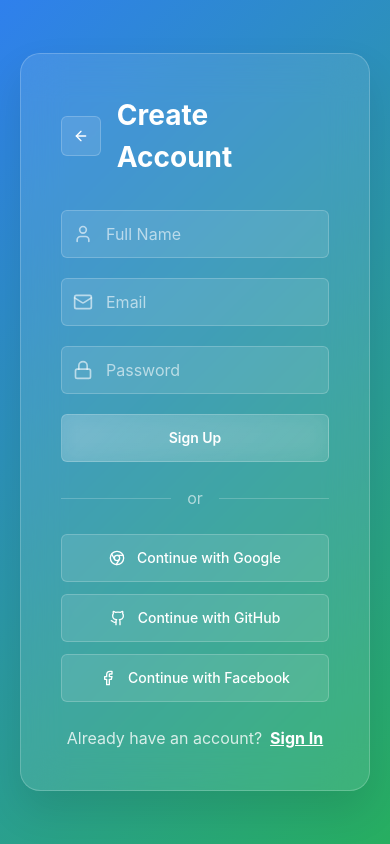
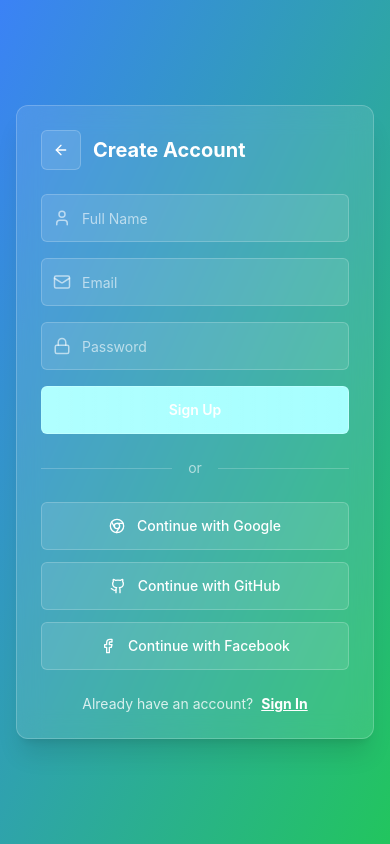
Before and after one commit to Kruthii02/live-task-share, a React (Vite) app: page /auth in a window 390 px wide. Both pictures are taken after a click on the button "Sign Up". Built offline with nearby package versions, Linux system fonts and the light colour scheme.

Commit message:
Fix: Implement mobile responsiveness
Adjust layouts, font sizes, and paddings for mobile and tablet devices. Use flexbox/grid and media queries to ensure proper scaling and alignment. Address potential scroll and overflow issues.

```diff
--- a/src/pages/Auth.tsx
+++ b/src/pages/Auth.tsx
@@ -57,230 +57,116 @@ const Auth = () => {
   };
 
   return (
-    <div style={{
-      minHeight: '100vh',
-      background: `linear-gradient(135deg, var(--primary-color) 0%, var(--accent-color) 100%)`,
-      display: 'flex',
-      alignItems: 'center',
-      justifyContent: 'center',
-      padding: '20px'
-    }}>
+    <div className="min-h-screen bg-gradient-to-br from-blue-500 to-green-500 flex items-center justify-center p-4 sm:p-6">
       <motion.div
         initial={{ opacity: 0, y: 20 }}
         animate={{ opacity: 1, y: 0 }}
         transition={{ duration: 0.5 }}
-        style={{
-          background: 'rgba(255, 255, 255, 0.1)',
-          backdropFilter: 'blur(20px)',
-          borderRadius: '20px',
-          padding: '40px',
-          width: '100%',
-          maxWidth: '400px',
-          boxShadow: '0 20px 40px rgba(0,0,0,0.1)',
-          border: '1px solid rgba(255,255,255,0.2)'
-        }}
+        className="bg-white/10 backdrop-blur-md rounded-xl sm:rounded-2xl p-6 sm:p-8 lg:p-10 w-full max-w-md shadow-xl border border-white/20"
       >
-        <div style={{ display: 'flex', alignItems: 'center', marginBottom: '32px' }}>
+        <div className="flex items-center mb-6 sm:mb-8">
           <Button
             variant="ghost"
             size="icon"
             onClick={() => navigate('/')}
-            style={{
-              background: 'rgba(255,255,255,0.1)',
-              border: '1px solid rgba(255,255,255,0.2)',
-              color: 'white',
-              marginRight: '16px'
-            }}
+            className="bg-white/10 border border-white/20 text-white mr-3 sm:mr-4 hover:bg-white/20 p-2"
           >
-            <ArrowLeft size={20} />
+            <ArrowLeft size={18} className="sm:w-5 sm:h-5" />
           </Button>
-          <h1 style={{
-            fontSize: '28px',
-            fontWeight: 'bold',
-            color: 'white',
-            margin: 0
-          }}>
+          <h1 className="text-xl sm:text-2xl lg:text-3xl font-bold text-white">
             {isLogin ? 'Welcome Back' : 'Create Account'}
           </h1>
         </div>
 
-        <form onSubmit={handleSubmit} style={{ display: 'flex', flexDirection: 'column', gap: '20px' }}>
+        <form onSubmit={handleSubmit} className="flex flex-col gap-4 sm:gap-5">
           {!isLogin && (
-            <div style={{ position: 'relative' }}>
-              <User size={20} style={{
-                position: 'absolute',
-                left: '12px',
-                top: '50%',
-                transform: 'translateY(-50%)',
-                color: 'rgba(255,255,255,0.6)'
-              }} />
+            <div className="relative">
+              <User size={18} className="absolute left-3 sm:left-4 top-1/2 transform -translate-y-1/2 text-white/60 sm:w-5 sm:h-5" />
               <Input
                 type="text"
                 placeholder="Full Name"
                 value={fullName}
                 onChange={(e) => setFullName(e.target.value)}
                 required={!isLogin}
-                style={{
-                  paddingLeft: '44px',
-                  background: 'rgba(255,255,255,0.1)',
-                  border: '1px solid rgba(255,255,255,0.2)',
-                  color: 'white',
-                  height: '48px'
-                }}
-                className="placeholder:text-white/60"
+                className="pl-10 sm:pl-12 bg-white/10 border border-white/20 text-white h-12 sm:h-14 text-sm sm:text-base placeholder:text-white/60 focus:border-white/40"
               />
             </div>
           )}
 
-          <div style={{ position: 'relative' }}>
-            <Mail size={20} style={{
-              position: 'absolute',
-              left: '12px',
-              top: '50%',
-              transform: 'translateY(-50%)',
-              color: 'rgba(255,255,255,0.6)'
-            }} />
+          <div className="relative">
+            <Mail size={18} className="absolute left-3 sm:left-4 top-1/2 transform -translate-y-1/2 text-white/60 sm:w-5 sm:h-5" />
             <Input
               type="email"
               placeholder="Email"
               value={email}
               onChange={(e) => setEmail(e.target.value)}
               required
-              style={{
-                paddingLeft: '44px',
-                background: 'rgba(255,255,255,0.1)',
-                border: '1px solid rgba(255,255,255,0.2)',
-                color: 'white',
-                height: '48px'
-              }}
-              className="placeholder:text-white/60"
+              className="pl-10 sm:pl-12 bg-white/10 border border-white/20 text-white h-12 sm:h-14 text-sm sm:text-base placeholder:text-white/60 focus:border-white/40"
             />
           </div>
 
-          <div style={{ position: 'relative' }}>
-            <Lock size={20} style={{
-              position: 'absolute',
-              left: '12px',
-              top: '50%',
-              transform: 'translateY(-50%)',
-              color: 'rgba(255,255,255,0.6)'
-            }} />
+          <div className="relative">
+            <Lock size={18} className="absolute left-3 sm:left-4 top-1/2 transform -translate-y-1/2 text-white/60 sm:w-5 sm:h-5" />
             <Input
               type="password"
               placeholder="Password"
               value={password}
               onChange={(e) => setPassword(e.target.value)}
               required
-              style={{
-                paddingLeft: '44px',
-                background: 'rgba(255,255,255,0.1)',
-                border: '1px solid rgba(255,255,255,0.2)',
-                color: 'white',
-                height: '48px'
-              }}
-              className="placeholder:text-white/60"
+              className="pl-10 sm:pl-12 bg-white/10 border border-white/20 text-white h-12 sm:h-14 text-sm sm:text-base placeholder:text-white/60 focus:border-white/40"
             />
           </div>
 
           <Button
             type="submit"
             disabled={loading}
-            style={{
-              background: 'linear-gradient(135deg, rgba(255,255,255,0.2), rgba(255,255,255,0.1))',
-              backdropFilter: 'blur(10px)',
-              border: '1px solid rgba(255,255,255,0.2)',
-              color: 'white',
-              height: '48px',
-              fontWeight: '600'
-            }}
+            className="bg-gradient-to-r from-white/20 to-white/10 backdrop-blur-sm border border-white/20 text-white h-12 sm:h-14 font-semibold text-sm sm:text-base hover:from-white/30 hover:to-white/20 disabled:opacity-50"
           >
             {loading ? 'Please wait...' : (isLogin ? 'Sign In' : 'Sign Up')}
           </Button>
         </form>
 
-        <div style={{
-          display: 'flex',
-          alignItems: 'center',
-          gap: '16px',
-          margin: '24px 0',
-          color: 'rgba(255,255,255,0.6)'
-        }}>
-          <div style={{ flex: 1, height: '1px', background: 'rgba(255,255,255,0.2)' }} />
+        <div className="flex items-center gap-4 my-6 text-white/60 text-sm sm:text-base">
+          <div className="flex-1 h-px bg-white/20" />
           <span>or</span>
-          <div style={{ flex: 1, height: '1px', background: 'rgba(255,255,255,0.2)' }} />
+          <div className="flex-1 h-px bg-white/20" />
         </div>
 
-        <div style={{ display: 'flex', flexDirection: 'column', gap: '12px' }}>
+        <div className="flex flex-col gap-3">
           <Button
             type="button"
             onClick={() => handleSocialLogin('google')}
-            style={{
-              background: 'rgba(255,255,255,0.1)',
-              border: '1px solid rgba(255,255,255,0.2)',
-              color: 'white',
-              height: '48px',
-              display: 'flex',
-              alignItems: 'center',
-              gap: '12px'
-            }}
+            className="bg-white/10 border border-white/20 text-white h-12 sm:h-14 flex items-center justify-center gap-3 hover:bg-white/20 text-sm sm:text-base"
           >
-            <Chrome size={20} />
+            <Chrome size={18} className="sm:w-5 sm:h-5" />
             Continue with Google
           </Button>
 
           <Button
             type="button"
             onClick={() => handleSocialLogin('github')}
-            style={{
-              background: 'rgba(255,255,255,0.1)',
-              border: '1px solid rgba(255,255,255,0.2)',
-              color: 'white',
-              height: '48px',
-              display: 'flex',
-              alignItems: 'center',
-              gap: '12px'
-            }}
+            className="bg-white/10 border border-white/20 text-white h-12 sm:h-14 flex items-center justify-center gap-3 hover:bg-white/20 text-sm sm:text-base"
           >
-            <Github size={20} />
+            <Github size={18} className="sm:w-5 sm:h-5" />
             Continue with GitHub
           </Button>
 
           <Button
             type="button"
             onClick={() => handleSocialLogin('facebook')}
-            style={{
-              background: 'rgba(255,255,255,0.1)',
-              border: '1px solid rgba(255,255,255,0.2)',
-              color: 'white',
-              height: '48px',
-              display: 'flex',
-              alignItems: 'center',
-              gap: '12px'
-            }}
+            className="bg-white/10 border border-white/20 text-white h-12 sm:h-14 flex items-center justify-center gap-3 hover:bg-white/20 text-sm sm:text-base"
           >
-            <Facebook size={20} />
+            <Facebook size={18} className="sm:w-5 sm:h-5" />
             Continue with Facebook
           </Button>
         </div>
 
-        <p style={{
-          textAlign: 'center',
-          marginTop: '24px',
-          color: 'rgba(255,255,255,0.8)'
-        }}>
+        <p className="text-center mt-6 text-white/80 text-sm sm:text-base">
           {isLogin ? "Don't have an account?" : "Already have an account?"}
           <button
             type="button"
             onClick={() => setIsLogin(!isLogin)}
-            style={{
-              background: 'none',
-              border: 'none',
-              color: 'white',
-              fontWeight: 'bold',
-              marginLeft: '8px',
-              cursor: 'pointer',
-              textDecoration: 'underline'
-            }}
+            className="bg-none border-none text-white font-bold ml-2 cursor-pointer underline hover:text-white/90"
           >
             {isLogin ? 'Sign Up' : 'Sign In'}
           </button>
```
Also changed, not shown: src/components/AnimatedTodoForm.tsx (+25 -102 lines), src/components/TodoHeader.tsx (+25 -74 lines), src/pages/Index.tsx (+25 -85 lines).
